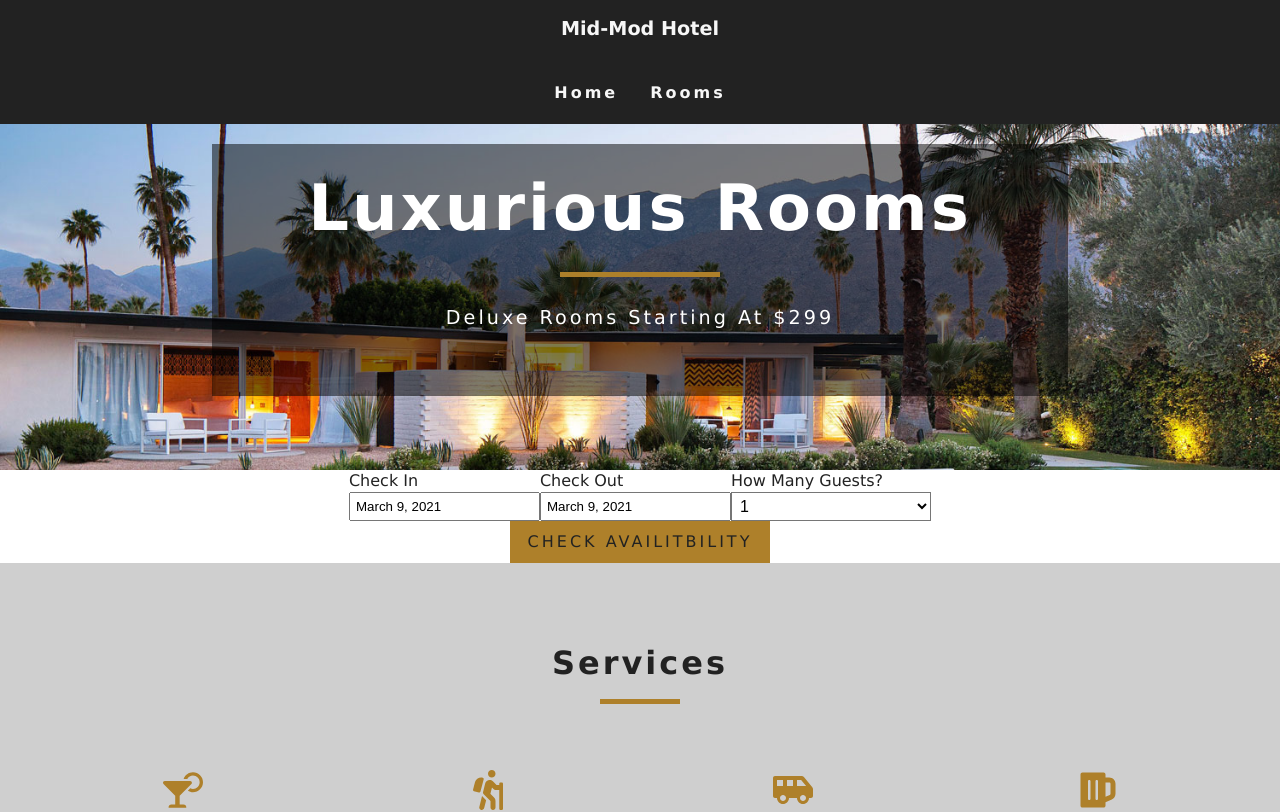
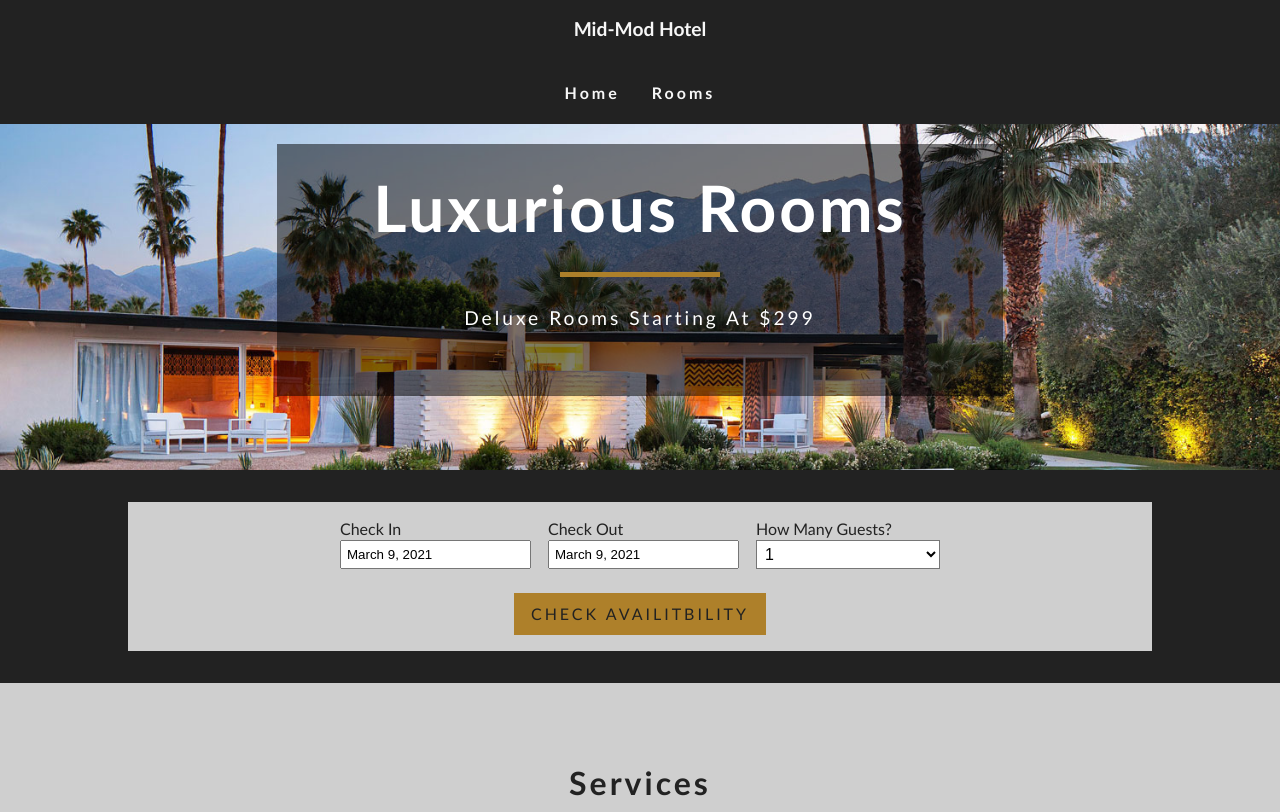
Before and after one commit to KateChantha/resort-content, a React (Create React App) app: page / in a window 1280 px wide. Shown: the top 812 px of the page. Built offline with nearby package versions, Linux system fonts and the light colour scheme.

Commit message:
new bg color in Home, spacing in AboutYourStay

```diff
--- a/src/App.css
+++ b/src/App.css
@@ -22,7 +22,7 @@ body {
   padding-top: 66px;
   color: var(--mainBlack);
   background: var(--mainWhite);
-  font-family: Verdana, Geneva, Tahoma, sans-serif;
+  font-family: Trebuchet MS,Verdana, Geneva, Tahoma, sans-serif;
   line-height: 1.4;
 }
 h1 {
@@ -231,11 +231,23 @@ h6 {
 /* End of Banner */
 /* Check Availibility */
 .check-avail-container {
+  width: 100%;
+  display: flex;
+  justify-content: center;
+  background-color: var(--mainBlack);
+}
+
+.check-avail-div {
+  width: 80%;
   display: flex;
   flex-direction: column;
   align-items: center;
   justify-content: space-evenly;
+  background-color: var(--darkGrey);
+  margin: 2rem 0;
+  padding: 1rem 0;
 }
+
 /* End of Check Availibility */
 /* Title */
 .section-title {
@@ -489,9 +501,10 @@ h6 {
 } */
 /* end of roomlist */
 /*  rooms fitler*/
-/* .filter-container {
-  padding: 5rem 0;
-} */
+.filter-container {
+  margin: 2rem 1rem;
+  border: solid 1px var(--mainBlack);
+}
 .filter-form {
   width: 60vw;
   margin: 0 auto;
@@ -505,8 +518,8 @@ h6 {
 }
 .form-group label {
   display: block;
-  letter-spacing: var(--mainSpacing);
-  margin-bottom: 0.5rem;
+  /* letter-spacing: var(--mainSpacing); */
+  margin-bottom: 0.25rem;
 }
 .form-control {
   width: 100%;
--- a/src/components/AboutYourStay.css
+++ b/src/components/AboutYourStay.css
@@ -14,6 +14,7 @@
 
 @media screen and (min-width: 776px) {
   .about-your-stay {
-    padding: 0 30px;
+    padding: 0 1rem;
+    max-width: 350px;
   }
 }
--- a/src/components/CheckAvailibility.css
+++ b/src/components/CheckAvailibility.css
@@ -2,6 +2,7 @@
   display: flex;
   flex-direction: column;
   align-items: center;
+  margin-bottom: 1.5rem;
 }
 
 .datepicker-wrapper {
@@ -17,9 +18,15 @@
   padding: 4px;
 }
 
+.form-control.check-avail {
+  background-color: white;
+}
+
 @media screen and (min-width: 776px) {
   .check-avail-wraper {
+    width: 80%;
+    max-width: 600px;
     flex-direction: row;
-    justify-content: center;
+    justify-content: space-between;
   }
 }
--- a/src/components/CheckAvailibility.js
+++ b/src/components/CheckAvailibility.js
@@ -77,7 +77,7 @@ const CheckAvailibility = ({context}) => {
             name="capacity"
             id="capacity-check-avail"
             onChange={handleChange}
-            className="form-control"
+            className="form-control check-avail"
             value={capacity}
           >
             {roomCapacity}
--- a/src/components/RoomsContainer.css
+++ b/src/components/RoomsContainer.css
@@ -23,7 +23,9 @@
   }
 
   .rooms-container--yourstay {
-    width: 24vw;
+    width: 40vw;
     min-width: 250px;
+    display: flex;
+    justify-content: center;
   }
 }
--- a/src/pages/Home.js
+++ b/src/pages/Home.js
@@ -13,11 +13,13 @@ const Home = () => {
         <Banner title="luxurious rooms" subtitle="deluxe rooms starting at $299">
         </Banner>
       </Hero>
-      <section  className="check-avail-container" >
-        <CheckAvailibility />
-        <Link to="/rooms" className="btn-primary">
-              check availitbility
-        </Link>
+      <section className="check-avail-container" >
+        <div className="check-avail-div">
+          <CheckAvailibility />
+          <Link to="/rooms" className="btn-primary">
+                check availitbility
+          </Link>
+        </div>
       </section>
       <Servives />
       <FeaturedRooms />
```
Also changed, not shown: 1 other file (tests, documents, lock files or other folders).
